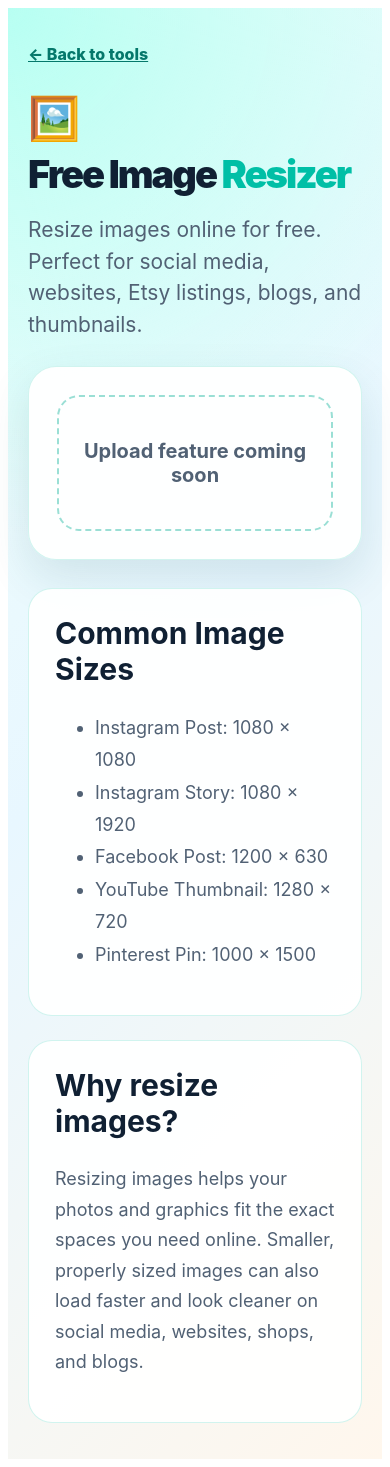
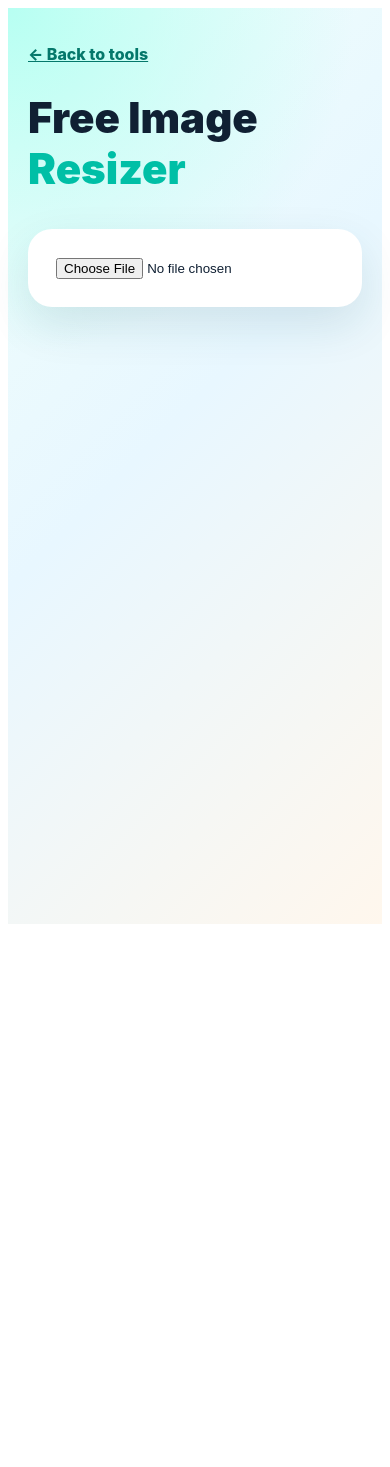
Before and after one commit to gramaziofamily/pixelminttools, a Next.js app: page /resize in a window 390 px wide. After the commit the page ends 932 px from the top, so only its background shows below. Built offline with nearby package versions, Linux system fonts and the light colour scheme.

Commit message:
Update page.js

```diff
--- a/app/resize/page.js
+++ b/app/resize/page.js
@@ -1,4 +1,46 @@
+"use client";
+
+import { useState } from "react";
+
 export default function ResizePage() {
+  const [image, setImage] = useState(null);
+  const [preview, setPreview] = useState("");
+  const [width, setWidth] = useState("");
+  const [height, setHeight] = useState("");
+  const [downloadUrl, setDownloadUrl] = useState("");
+
+  function handleImageUpload(event) {
+    const file = event.target.files[0];
+    if (!file) return;
+
+    const img = new Image();
+    const url = URL.createObjectURL(file);
+
+    img.onload = () => {
+      setImage(img);
+      setPreview(url);
+      setWidth(img.width);
+      setHeight(img.height);
+      setDownloadUrl("");
+    };
+
+    img.src = url;
+  }
+
+  function resizeImage() {
+    if (!image || !width || !height) return;
+
+    const canvas = document.createElement("canvas");
+    canvas.width = Number(width);
+    canvas.height = Number(height);
+
+    const ctx = canvas.getContext("2d");
+    ctx.drawImage(image, 0, 0, Number(width), Number(height));
+
+    const resizedUrl = canvas.toDataURL("image/png");
+    setDownloadUrl(resizedUrl);
+  }
+
   return (
     <main
       style={{
@@ -6,8 +48,7 @@
         background:
           "radial-gradient(circle at top left, #b7fff2 0%, transparent 35%), linear-gradient(135deg, #f0fffb 0%, #e8f7ff 45%, #fff7ed 100%)",
         padding: "36px 20px",
-        fontFamily:
-          "Avenir Next, Inter, ui-sans-serif, system-ui, -apple-system, BlinkMacSystemFont, Segoe UI, sans-serif",
+        fontFamily: "Avenir Next, Inter, ui-sans-serif, system-ui, sans-serif",
         color: "#102033",
       }}
     >
@@ -16,92 +57,86 @@
           ← Back to tools
         </a>
 
-        <div style={{ fontSize: "42px", marginTop: "28px" }}>🖼️</div>
-
-        <h1
-          style={{
-            fontSize: "clamp(38px, 8vw, 68px)",
-            lineHeight: "1",
-            letterSpacing: "-2px",
-            margin: "12px 0 18px",
-            fontWeight: "900",
-          }}
-        >
+        <h1 style={{ fontSize: "42px", fontWeight: "900", marginTop: "28px" }}>
           Free Image <span style={{ color: "#00bfa6" }}>Resizer</span>
         </h1>
 
-        <p
+        <div
           style={{
-            fontSize: "21px",
-            lineHeight: "1.5",
-            color: "#516174",
-            marginBottom: "26px",
+            background: "white",
+            borderRadius: "24px",
+            padding: "28px",
+            boxShadow: "0 18px 45px rgba(15,79,88,0.12)",
           }}
         >
-          Resize images online for free. Perfect for social media, websites,
-          Etsy listings, blogs, and thumbnails.
-        </p>
+          <input type="file" accept="image/*" onChange={handleImageUpload} />
 
-        <div
-          style={{
-            background: "rgba(255,255,255,0.95)",
-            borderRadius: "28px",
-            padding: "28px",
-            boxShadow: "0 18px 45px rgba(15, 79, 88, 0.12)",
-            border: "1px solid rgba(0,191,166,0.18)",
-            marginBottom: "28px",
-          }}
-        >
-          <div
-            style={{
-              border: "2px dashed #9adfd5",
-              borderRadius: "22px",
-              padding: "42px 20px",
-              textAlign: "center",
-              color: "#516174",
-              fontSize: "20px",
-              fontWeight: "700",
-            }}
-          >
-            Upload feature coming soon
-          </div>
-        </div>
+          {preview && (
+            <>
+              <img
+                src={preview}
+                alt="Preview"
+                style={{
+                  maxWidth: "100%",
+                  marginTop: "24px",
+                  borderRadius: "16px",
+                }}
+              />
 
-        <div
-          style={{
-            background: "rgba(255,255,255,0.92)",
-            borderRadius: "24px",
-            padding: "26px",
-            border: "1px solid rgba(0,191,166,0.18)",
-            marginBottom: "24px",
-          }}
-        >
-          <h2 style={{ fontSize: "30px", marginTop: 0 }}>Common Image Sizes</h2>
-          <ul style={{ fontSize: "18px", lineHeight: "1.8", color: "#516174" }}>
-            <li>Instagram Post: 1080 × 1080</li>
-            <li>Instagram Story: 1080 × 1920</li>
-            <li>Facebook Post: 1200 × 630</li>
-            <li>YouTube Thumbnail: 1280 × 720</li>
-            <li>Pinterest Pin: 1000 × 1500</li>
-          </ul>
-        </div>
+              <div style={{ marginTop: "24px", display: "grid", gap: "12px" }}>
+                <input
+                  type="number"
+                  value={width}
+                  onChange={(e) => setWidth(e.target.value)}
+                  placeholder="Width"
+                  style={{ padding: "14px", fontSize: "16px" }}
+                />
 
-        <div
-          style={{
-            background: "rgba(255,255,255,0.92)",
-            borderRadius: "24px",
-            padding: "26px",
-            border: "1px solid rgba(0,191,166,0.18)",
-          }}
-        >
-          <h2 style={{ fontSize: "30px", marginTop: 0 }}>
-            Why resize images?
-          </h2>
-          <p style={{ fontSize: "18px", lineHeight: "1.7", color: "#516174" }}>
-            Resizing images helps your photos and graphics fit the exact spaces
-            you need online. Smaller, properly sized images can also load faster
-            and look cleaner on social media, websites, shops, and blogs.
-          </p>
+                <input
+                  type="number"
+                  value={height}
+                  onChange={(e) => setHeight(e.target.value)}
+                  placeholder="Height"
+                  style={{ padding: "14px", fontSize: "16px" }}
+                />
+
+                <button
+                  onClick={resizeImage}
+                  style={{
+                    padding: "16px",
+                    borderRadius: "14px",
+                    border: "none",
+                    background: "#00bfa6",
+                    color: "white",
+                    fontWeight: "900",
+                    fontSize: "18px",
+                  }}
+                >
+                  Resize Image
+                </button>
+              </div>
+            </>
+          )}
+
+          {downloadUrl && (
+            <a
+              href={downloadUrl}
+              download="pixelmint-resized-image.png"
+              style={{
+                display: "block",
+                marginTop: "24px",
+                padding: "16px",
+                borderRadius: "14px",
+                background: "#102033",
+                color: "white",
+                textAlign: "center",
+                fontWeight: "900",
+                textDecoration: "none",
+              }}
+            >
+              Download Resized Image
+            </a>
+          )}
         </div>
       </section>
     </main>
```
